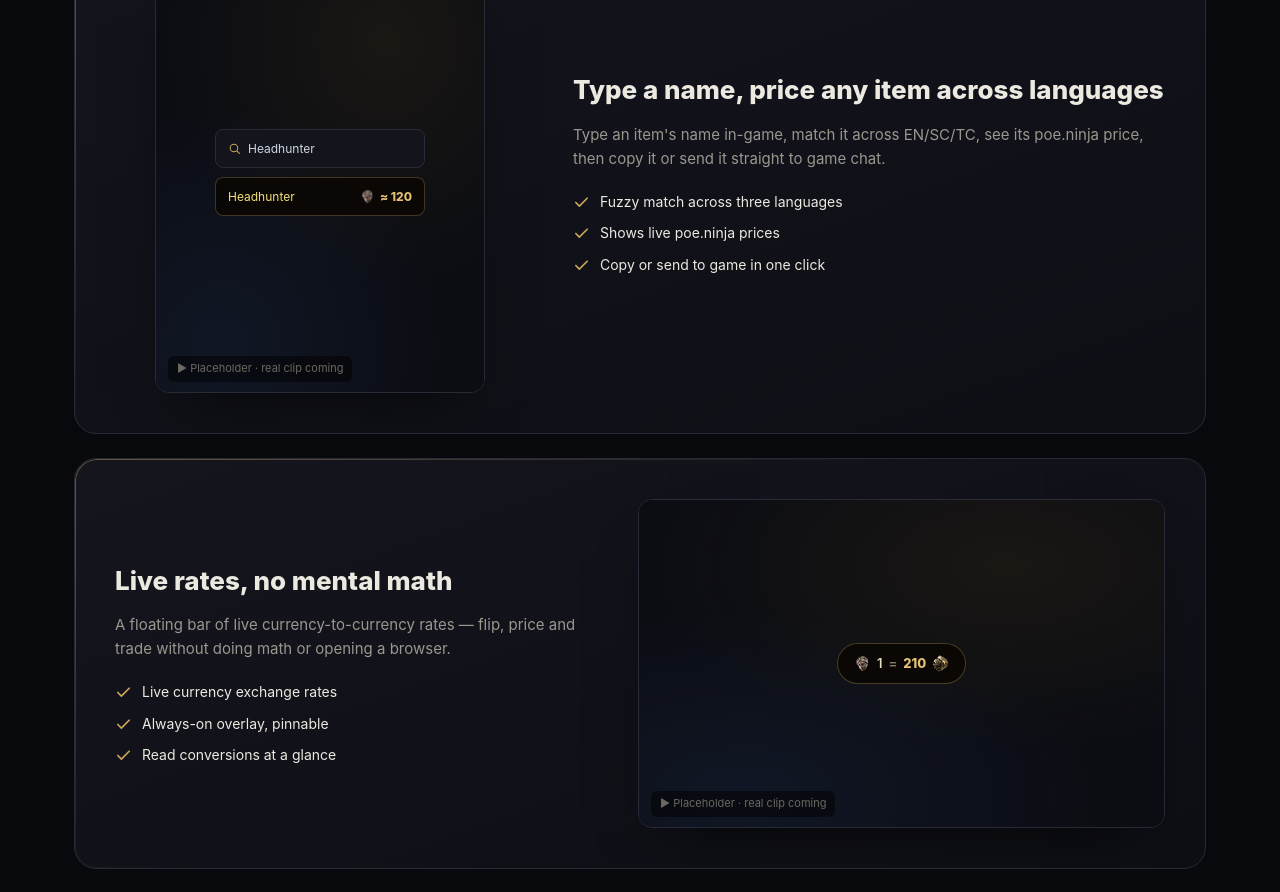
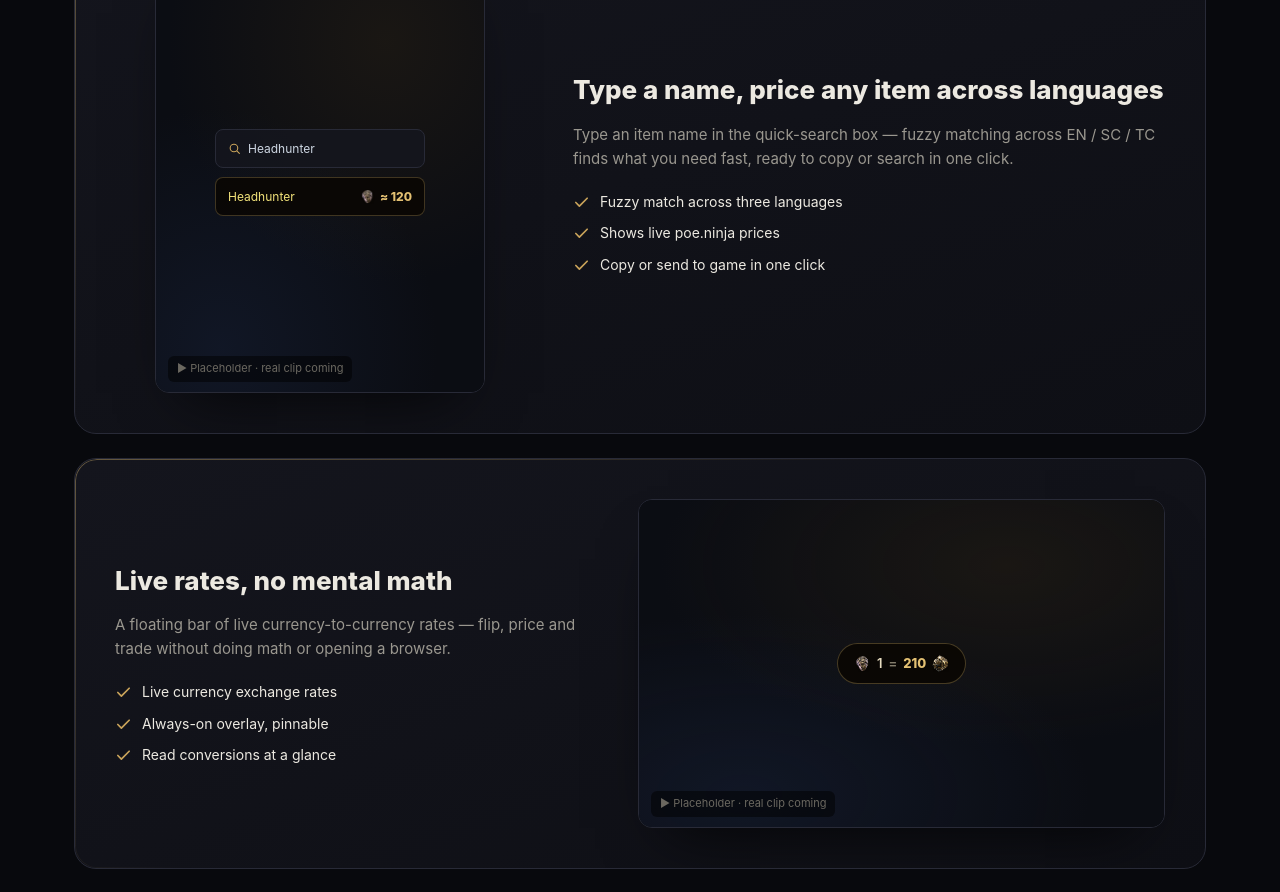
Before and after one commit to letoille/mirror-site, a plain HTML site: page index.html in a window 1280 px wide. Shown: the part 3700-4592 px from the top of the page. Drawn offline with Linux system fonts and the light colour scheme; no server answers.

Commit message:
Search card description per user copy (quick-search box, fuzzy tri-lingual)

```diff
--- a/index.html
+++ b/index.html
@@ -614,7 +614,7 @@
       <div class="feature flip reveal port">
         <div>
           <h3><span data-i18n-zh>输入名字，跨语言秒查物品</span><span data-i18n-en>Type a name, price any item across languages</span></h3>
-          <p><span data-i18n-zh>游戏内直接输入物品名，跨英/简/繁三语模糊匹配，显示 poe.ninja 价格，可复制或直接发送到游戏聊天。</span><span data-i18n-en>Type an item's name in-game, match it across EN/SC/TC, see its poe.ninja price, then copy it or send it straight to game chat.</span></p>
+          <p><span data-i18n-zh>在快速搜索框中输入物品名，跨英 / 简 / 繁三语模糊查询，快速搜索到所需物品，可复制或一键搜索。</span><span data-i18n-en>Type an item name in the quick-search box — fuzzy matching across EN / SC / TC finds what you need fast, ready to copy or search in one click.</span></p>
           <ul>
             <li class="feat-li" data-i18n-zh><svg viewBox="0 0 24 24" fill="none" stroke="currentColor" stroke-width="2.4" stroke-linecap="round" stroke-linejoin="round"><path d="M20 6 9 17l-5-5"/></svg>三语模糊匹配，打错也能找到</li>
             <li class="feat-li" data-i18n-en><svg viewBox="0 0 24 24" fill="none" stroke="currentColor" stroke-width="2.4" stroke-linecap="round" stroke-linejoin="round"><path d="M20 6 9 17l-5-5"/></svg>Fuzzy match across three languages</li>
```
